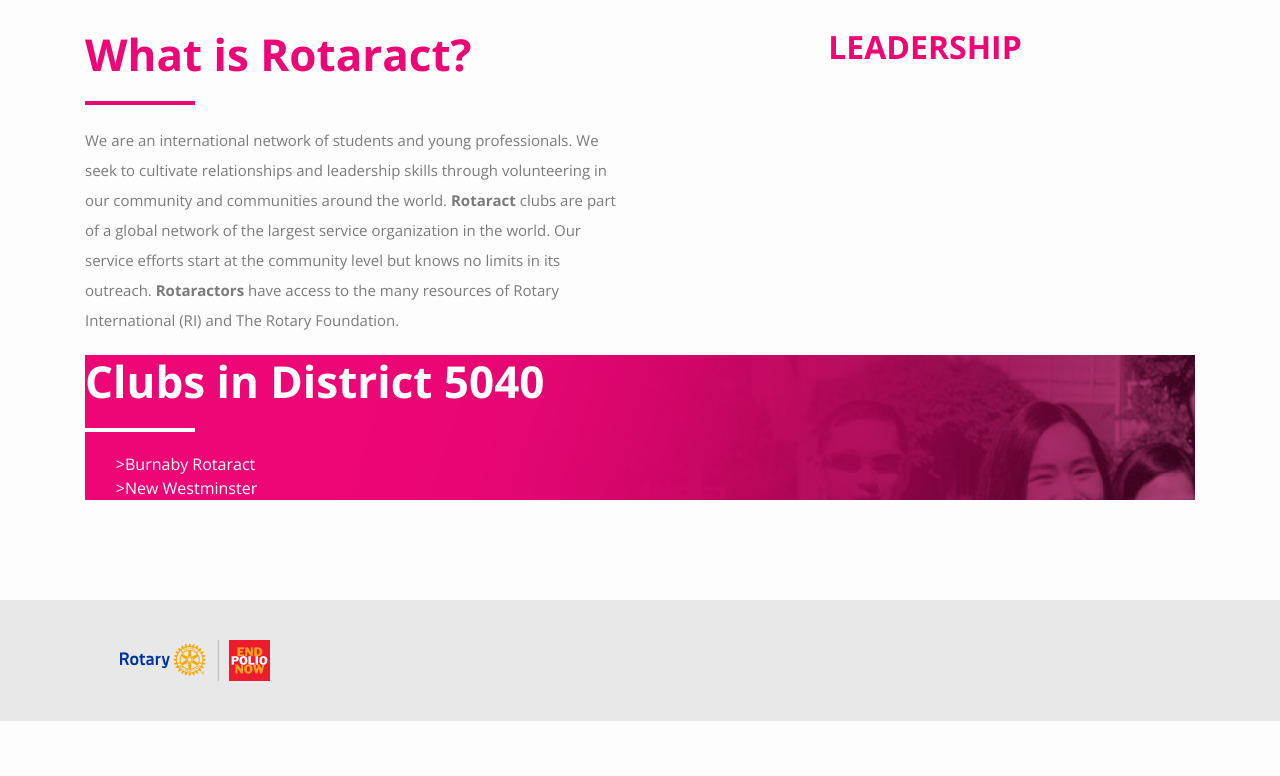
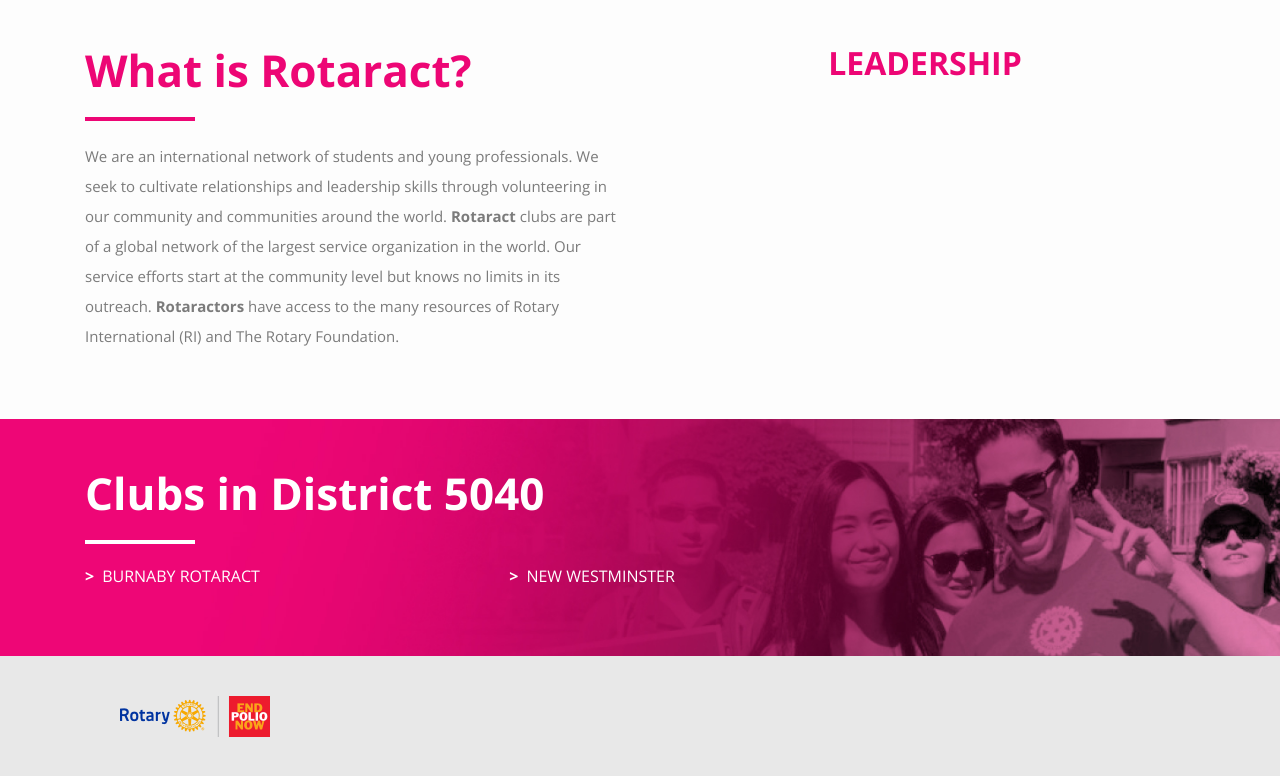
Before and after one commit to rotaract5040/rotaract5040.github.io, a Jekyll site: the page built from index.md, in a window 1280 px wide, cut to the strip 676-1453 px from the top of the page. Built offline with Jekyll 4.4.1, drawn with Linux system fonts in a browser that asks for light colours; nearby versions of some CDN libraries; before the commit the page ends 1397 px from its top, so only the background shows below that.

Commit message:
uses bootstrap page spacing; styles club list

```diff
--- a/_includes/header.html
+++ b/_includes/header.html
@@ -1,6 +1,6 @@
 <header class="site-header" role="banner">
 
-  <div class="container">
+  <div class="container my-4">
     {%- assign default_paths = site.pages | map: "path" -%}
     {%- assign page_paths = site.header_pages | default: default_paths -%}
     {%- assign club_paths = site.clubs | map: "path" -%}
--- a/_layouts/club_page.html
+++ b/_layouts/club_page.html
@@ -2,7 +2,7 @@
 layout: default
 ---
 
-<div class="club-page">
+<div class="club-page container my-5">
 
   <h1>{{ page.title }}</h1>
 
--- a/_layouts/default.html
+++ b/_layouts/default.html
@@ -18,10 +18,8 @@
       </div>
     </div>
     {% endif %}
-    <main class="page-content" aria-label="Content">
-      <div class="container">
-        {{ content }}
-      </div>
+    <main aria-label="Content">
+      {{ content }}
     </main>
 
     {%- include footer.html -%}
--- a/_layouts/home.html
+++ b/_layouts/home.html
@@ -3,6 +3,7 @@
 ---
 
 <div class="home">
+  <div class="container my-5">
     <div class="row">
       <div class="col what-is">
         <div>
@@ -17,13 +18,16 @@
         <h2>LEADERSHIP</h2>
       </div>
     </div>
+  </div>
   <div class="club-list">
+    <div class="container py-5">
       <h1>Clubs in District 5040</h1>
     <hr>
     <ul>
       {%- for club in site.clubs -%}
-      <li>{{ club.title }}</li>
+      <li><span class="club-name">{{ club.title | upcase}}</span></li>
       {%- endfor -%}
     </ul>
     </div>
   </div>
+</div>
--- a/_layouts/page.html
+++ b/_layouts/page.html
@@ -1,7 +1,7 @@
 ---
 layout: default
 ---
-<div class="post">
+<div class="post container my-5">
   <div class="post-content">
     {{ content }}
   </div>
--- a/_sass/_layout.scss
+++ b/_sass/_layout.scss
@@ -276,7 +276,8 @@
   }
 
   .club-list {
-    background-image: url("/assets/images/district_website_district_rotaract_club_list_home-1.jpg");
+    background: url("/assets/images/district_website_district_rotaract_club_list_home-1.jpg") no-repeat;
+    background-size: cover;
 
     h1, li {
       color: white;
@@ -284,10 +285,20 @@
 
     ul {
       list-style-type: ">";
+      column-count: 2;
+      list-style-position: inside;
+      margin-left: 0;
+      width: 75%;
+      font-weight: 900;
     }
 
     hr {
       background-color: white;
+    }
+
+    .club-name {
+      padding-left: 8px;
+      font-weight: 400;
     }
   }
 
```
Lines whose indentation alone changed are shown as unchanged.
